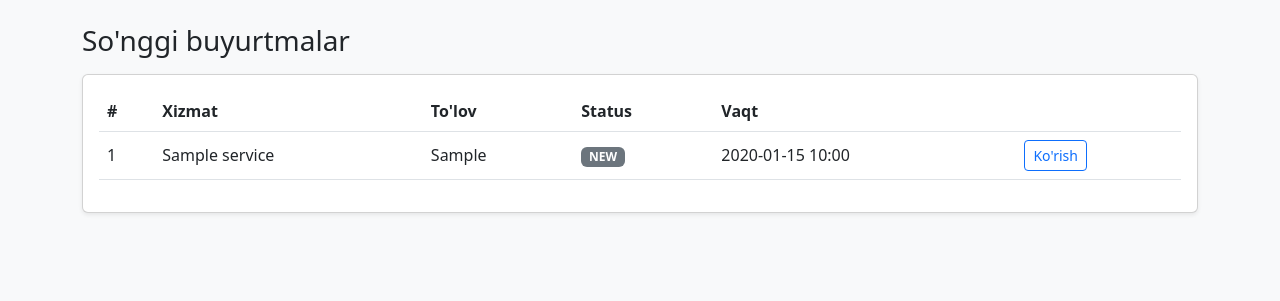
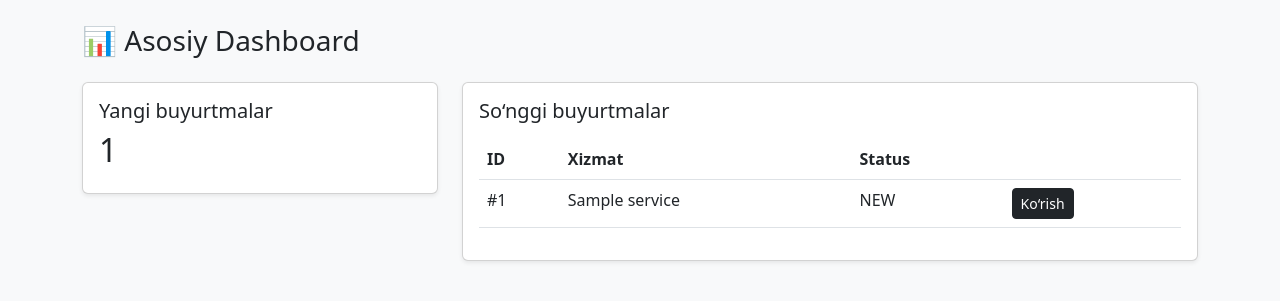
Before and after one commit to Mirfayziev/Xizmat_Korsatish, a Flask app: page /admin/dashboard in a window 1280 px wide. Shown: the part 56-357 px from the top of the page. Run offline with Flask 3, Linux system fonts and the light colour scheme; the visitor is signed in with stand-in values (Sample User, id 1); tables that the repository leaves empty hold one stand-in row (values such as "Sample post").

Commit message:
Update dashboard.html

```diff
--- a/templates/dashboard.html
+++ b/templates/dashboard.html
@@ -1,38 +1,46 @@
 {% extends "base.html" %}
 {% block content %}
-<h3 class="mb-3">So'nggi buyurtmalar</h3>
+
+<h3 class="mb-4">📊 Asosiy Dashboard</h3>
+
+<div class="row">
+
+    <div class="col-md-4">
+        <div class="card shadow-sm mb-3">
+            <div class="card-body">
+                <h5>Yangi buyurtmalar</h5>
+                <h2>{{ orders|length }}</h2>
+            </div>
+        </div>
+    </div>
+
+    <div class="col-md-8">
         <div class="card shadow-sm">
-  <div class="card-body table-responsive">
-    <table class="table table-hover align-middle">
-      <thead>
+            <div class="card-body">
+                <h5>So‘nggi buyurtmalar</h5>
+                <table class="table mt-3">
                     <tr>
-        <th>#</th>
+                        <th>ID</th>
                         <th>Xizmat</th>
-        <th>To'lov</th>
                         <th>Status</th>
-        <th>Vaqt</th>
                         <th></th>
                     </tr>
-      </thead>
-      <tbody>
+
                     {% for o in orders %}
                     <tr>
-        <td>{{ o.id }}</td>
+                        <td>#{{ o.id }}</td>
+                        <td>{{ o.service.name if o.service else "" }}</td>
+                        <td>{{ o.status.value }}</td>
                         <td>
-          {% if o.service %}
-            {{ o.service.name }}
-          {% else %}
-            -
-          {% endif %}
+                            <a href="/admin/orders/{{ o.id }}" class="btn btn-sm btn-dark">Ko‘rish</a>
                         </td>
-        <td>{{ o.payment_method or '-' }}</td>
-        <td><span class="badge bg-secondary">{{ o.status.value }}</span></td>
-        <td>{{ o.created_at.strftime('%Y-%m-%d %H:%M') if o.created_at }}</td>
-        <td><a href="{{ url_for('admin_order_detail', order_id=o.id) }}" class="btn btn-sm btn-outline-primary">Ko'rish</a></td>
                     </tr>
                     {% endfor %}
-      </tbody>
                 </table>
             </div>
         </div>
+    </div>
+
+</div>
+
 {% endblock %}
```
Lines whose indentation alone changed are shown as unchanged.
